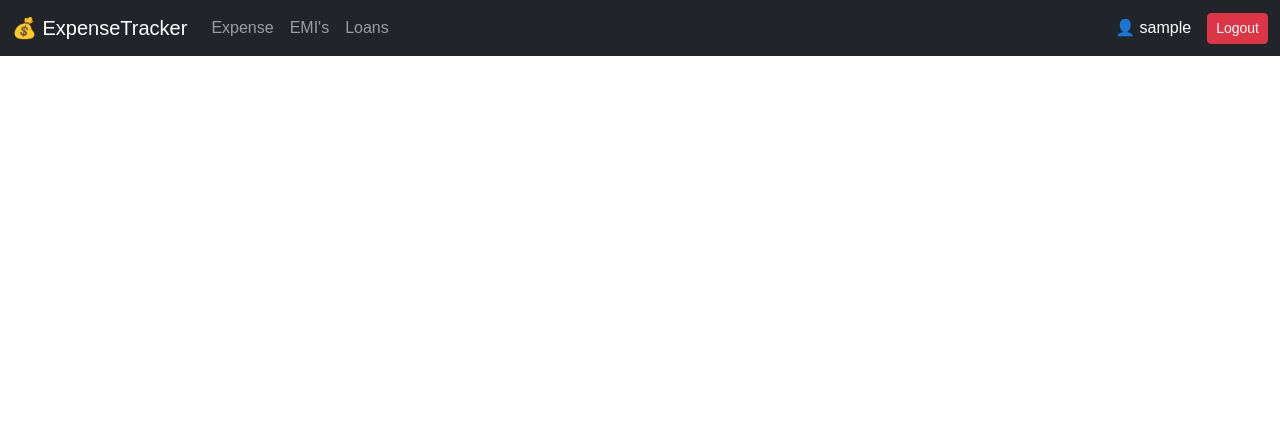
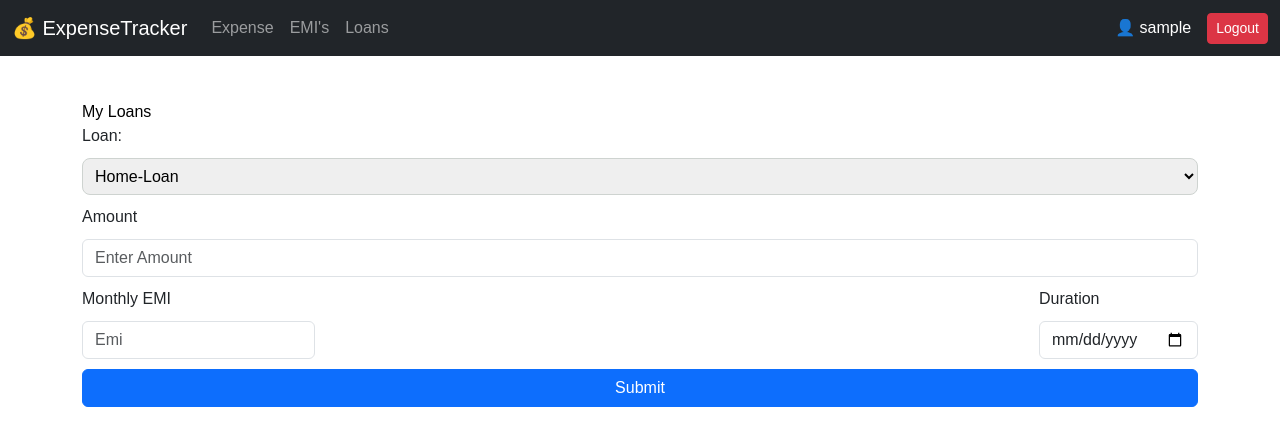
Before and after one commit to Mahendra-singhh/Self_Expenses_Tracker, a Flask app: page /loans in a window 1280 px wide. Shown: the top 446 px of the page. Run offline with Flask 3, Linux system fonts and the light colour scheme; the visitor is signed in with stand-in values (Sample User, id 1).

Commit message:
added an emi page , creating its route , coded the logicto store data

```diff
--- a/app.py
+++ b/app.py
@@ -26,6 +26,15 @@ class User(db.Model):
     username=db.Column(db.String,nullable=False)
     password=db.Column(db.String,nullable=False)
     budget=db.Column(db.Float,nullable=True)
+
+
+#Loan Schema
+class Loans(db.Model):
+      id = db.Column(db.Integer, primary_key=True)
+      loan_type=db.Column(db.String,nullable=False)
+      amount=db.Column(db.Integer,nullable=False)
+      monthly=db.Column(db.String,nullable=False)
+      duration=db.Column(db.String,nullable=False)
 
 
 
@@ -237,6 +246,22 @@ def delete(id):
 @app.route('/loans',methods=["POST","GET"])
 @login_required
 def loans():
+    if request.method=="POST":
+        loan_type=request.form.get('loan')
+        amount=request.form.get('amount')
+        monthly=request.form.get('monthly')
+        duration=request.form.get('duration')
+
+        new_loan=Loans(
+            loan_type=loan_type,
+            amount=amount,
+            monthly=monthly,
+            duration=duration
+        )
+        db.session.add(new_loan)
+        db.session.commit()
+        return redirect(url_for('loans'))
+
     return render_template('loans.html')
 
 
--- a/static/style.css
+++ b/static/style.css
@@ -315,3 +315,21 @@ body {
     font-weight: bold;
     color: green;
 }
+.loan  a{
+    color: black;
+    text-decoration: none;
+
+}
+.select-input{
+    padding: 8px;
+    border: #ced3d0 1px solid;
+    border-radius: 8px;
+}
+.Two{
+    display:flex;
+    justify-content: space-between
+
+}
+.Two input{
+    width: 100%;
+}
--- a/templates/loans.html
+++ b/templates/loans.html
@@ -1,4 +1,33 @@
  {% extends 'profile.html' %}
   {% block body %}
 
+  <div class="loan">
+   <a href="">My Loans</a>
+    <form>
+  <div class="form-group">
+    <label for="course">Loan:</label>
+
+<select class="select-input" id="course"  name="loan">
+  <option value="home">Home-Loan</option>
+  <option value="car">Car-Loan</option>
+  <option value="person">Personal-Loan</option>
+    <option value="misc">Misclenious</option>
+</select>
+<form>
+  <div class="form-group">
+    <label for="exampleInputEmail1">Amount</label>
+    <input type="text" name="amount"class="form-control" id="exampleInputEmail1" aria-describedby="emailHelp" placeholder="Enter Amount">
+ <div class="Two">
+  <div class="form-group">
+    <label for="exampleInputPass   word1">Monthly EMI</label>
+    <input type="number" name="monthly"class="form-control" id="exampleInputPassword1" placeholder="Emi">
+  </div>
+  <div class="form-group">
+    <label for="exampleInputPass   word1">Duration</label>
+    <input type="date" name="duration"class="form-control" id="exampleInputPassword1" placeholder="Emi">
+  </div>
+</div>
+  <button type="submit" class="btn btn-primary">Submit</button>
+</form>
+</div>
   {%endblock body%}
```
